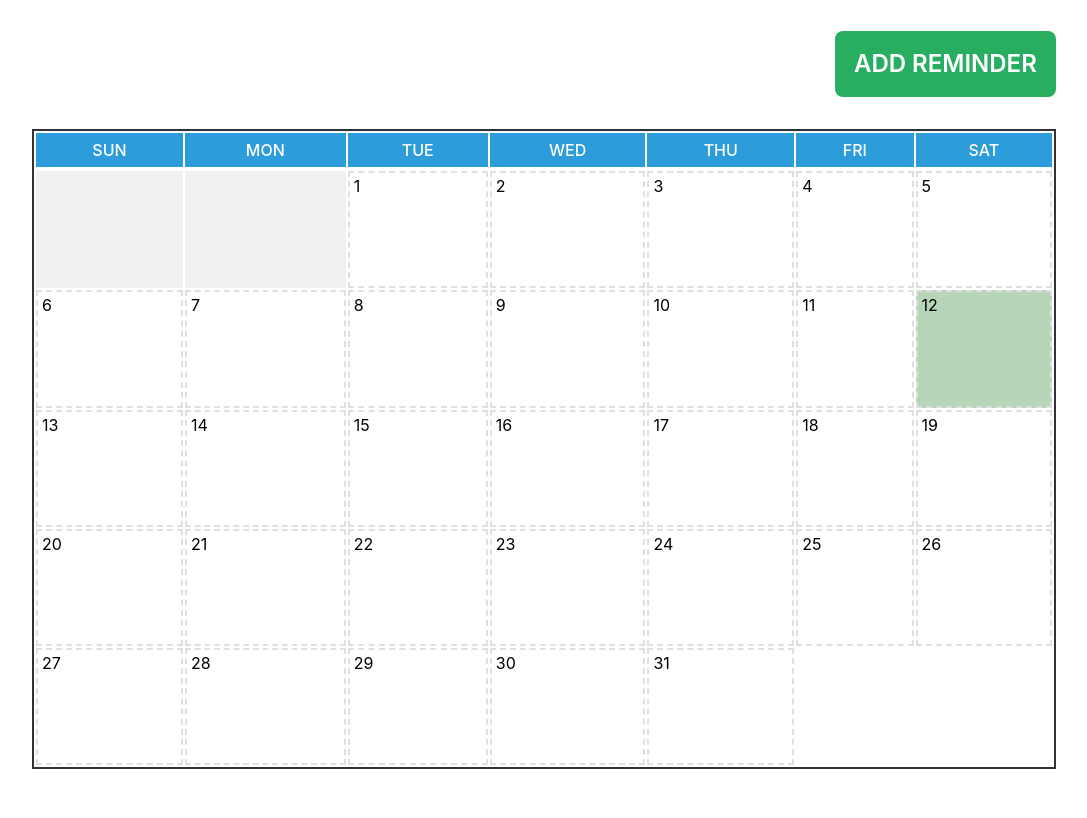
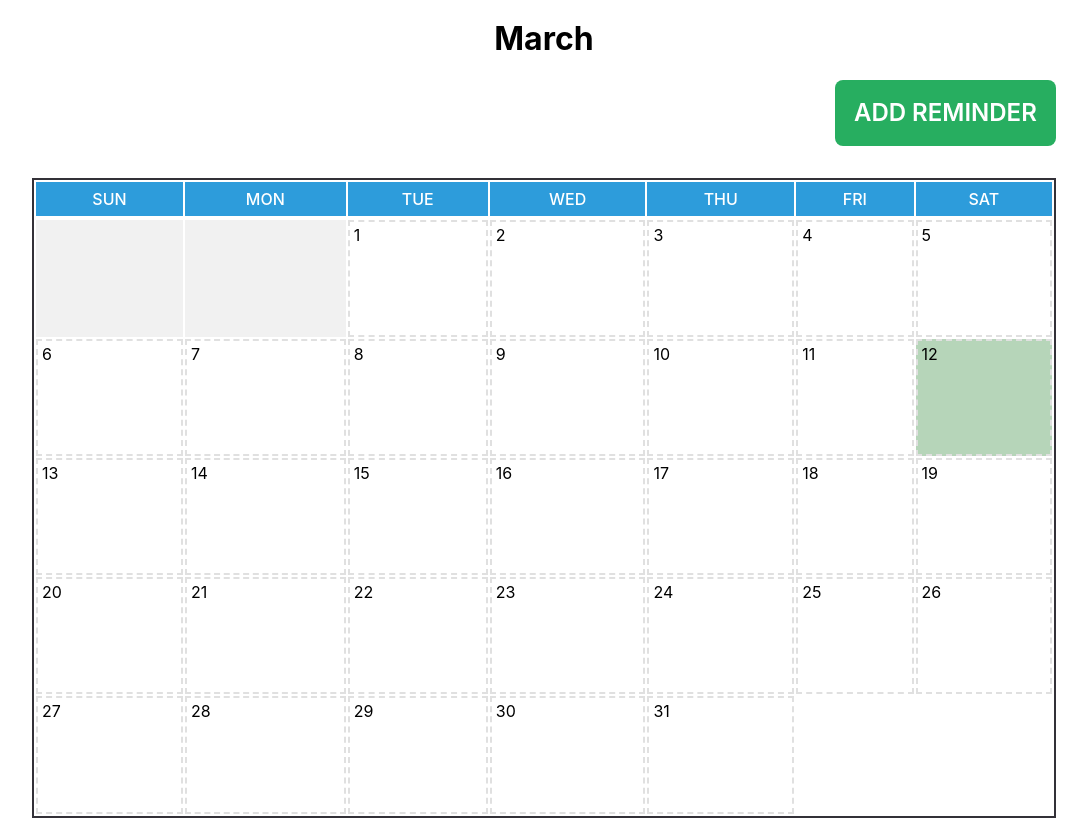
Before and after one commit to dheysonalves/jobsity-calendar-reminder, a React (Create React App) app: page / in a window 1280 px wide. Shown: the whole page, without its empty margins (96-1183 px from the left). Built offline with nearby package versions, Linux system fonts and the light colour scheme.

Commit message:
style: update general styles

```diff
--- a/src/App.js
+++ b/src/App.js
@@ -1,13 +1,15 @@
 import React from 'react';
 import Calendar from './components/calendar/Calendar';
-
+import useCurrentDateTime from './hooks/useCurrentDateTime';
 import './App.scss';
 
 function App() {
+  const {currentMonthName} = useCurrentDateTime();
 
   return (
     <div className="App">
       <header className="App-header">
+        <h1>{currentMonthName}</h1>
         <Calendar />
       </header>
     </div>
--- a/src/App.scss
+++ b/src/App.scss
@@ -1,9 +1,13 @@
+@import "./styles/_colors.scss";
+@import "./styles/sizes";
+
 .App {
   text-align: center;
 }
 
 .App-header {
   min-height: 100vh;
+	overflow-y: auto;
   width: 100%;
   display: flex;
   flex-direction: column;
--- a/src/components/calendar/Calendar.scss
+++ b/src/components/calendar/Calendar.scss
@@ -55,6 +55,11 @@
 
 .button-container {
 	display: flex;
-	justify-content: flex-end;
+	flex: 1;
+	justify-content: center;
 	margin-bottom: 2em;
+
+	@media screen and (min-width: $medium-queries) {
+		justify-content: flex-end;
+	}
 }
--- a/src/styles/_colors.scss
+++ b/src/styles/_colors.scss
@@ -23,15 +23,3 @@ $error: #EB5757;
 $error-hover: #ef7979;
 $error-active: #e02144;
 $alert: #F2C94C;
-
-.bg-success {
-	background-color: $success;
-}
-
-.bg-danger {
-	background-color: $error;
-}
-
-.bg-alert {
-	background-color: $alert;
-}
--- a/src/styles/index.scss
+++ b/src/styles/index.scss
@@ -11,3 +11,15 @@ body {
   background-color: $white;
   font-size: 16px;
 }
+
+.bg-success {
+	background-color: $success;
+}
+
+.bg-danger {
+	background-color: $error;
+}
+
+.bg-alert {
+	background-color: $alert;
+}
```
Also changed, not shown: src/styles/_typography.scss (added).
